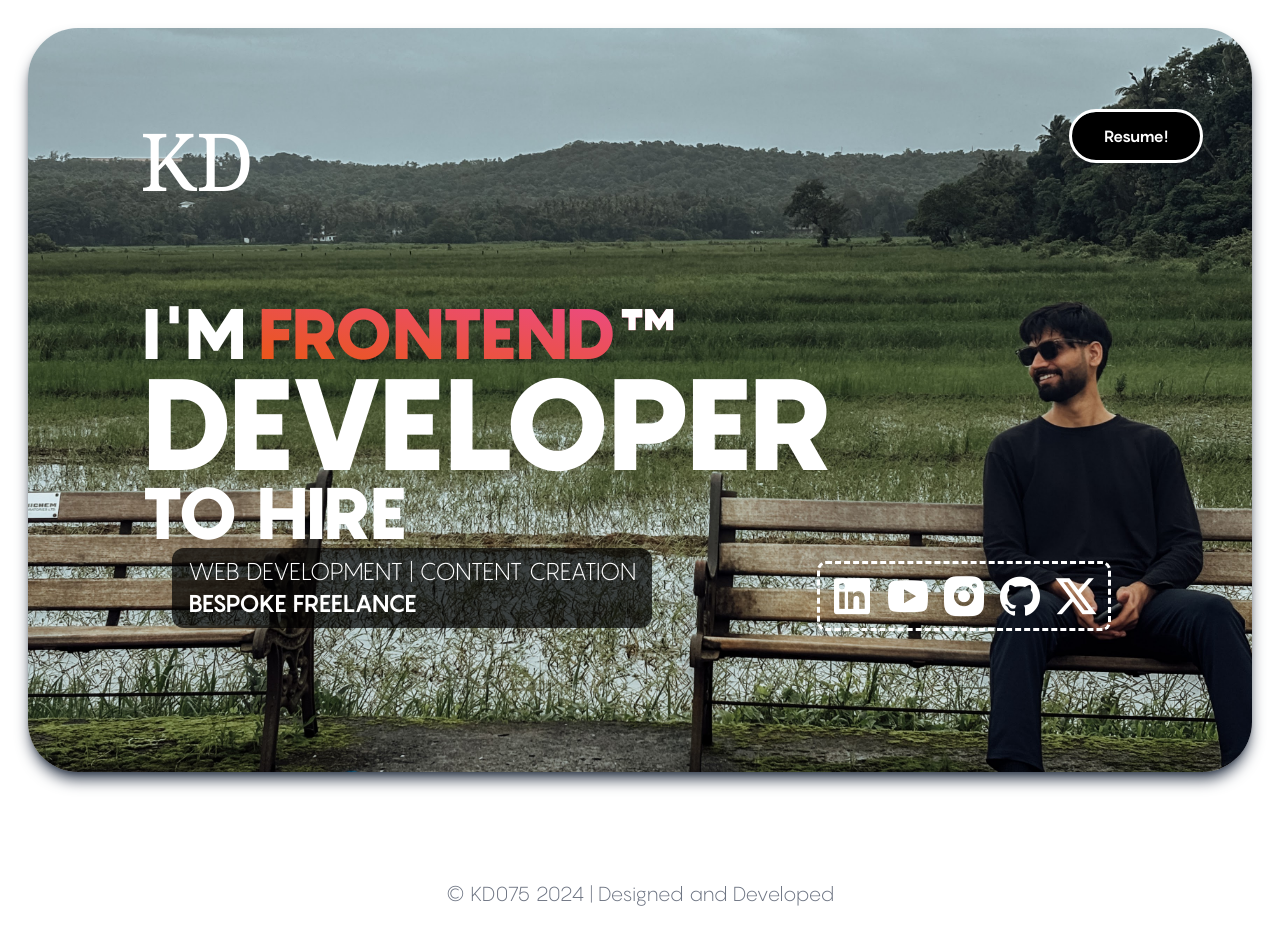
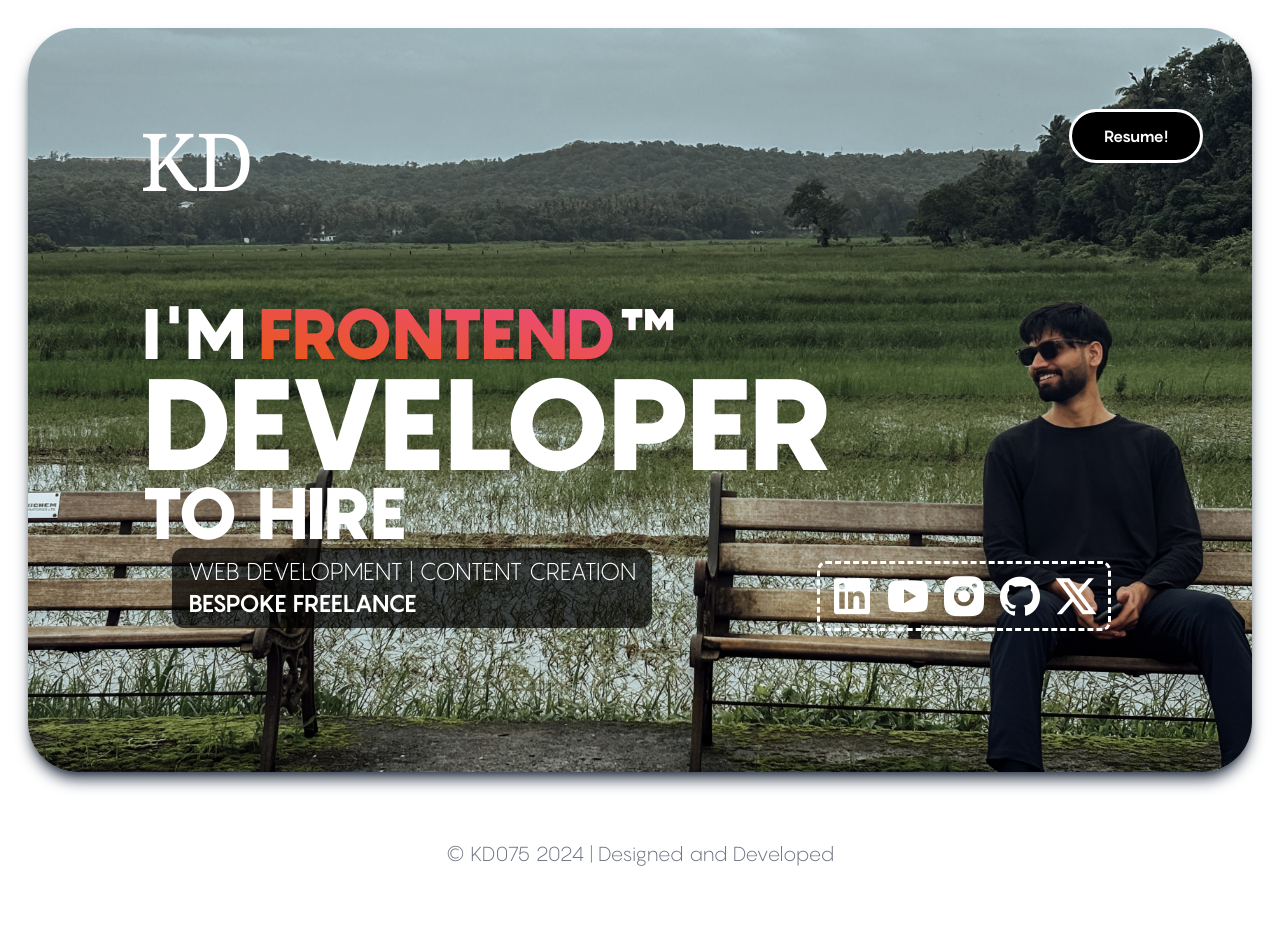
Before and after one commit to kapildadhich075/portfolio-2024, a React (Vite) app: page / in a window 1280 px wide. Shown: the top 932 px of the page. Built offline with nearby package versions, Linux system fonts and the light colour scheme.

Commit message:
update: about

```diff
--- a/src/pages/About.jsx
+++ b/src/pages/About.jsx
@@ -1,6 +1,6 @@
 function About() {
   return (
-    <div className=" max-w-5xl mx-auto p-5 h-screen">
+    <div className=" max-w-5xl mx-auto p-5 ">
       <h1 className=" font-[anzo4] text-9xl">About</h1>
       <p className="font-[anzo3] text-justify py-5 text-lg">
         My journey began in 8th grade, crafting web pages while playing
--- a/src/pages/HomePageText.jsx
+++ b/src/pages/HomePageText.jsx
@@ -21,7 +21,7 @@ function HomePageText() {
   });
 
   return (
-    <div id="section-2" className=" bg-white text-center p-20 text-black">
+    <div id="section-2" className=" bg-white text-center p-10 text-black">
       <h3 className=" text-gray-500 text-xl font-[anzo3]">
         © KD075 2024 | Designed and Developed
       </h3>
```
